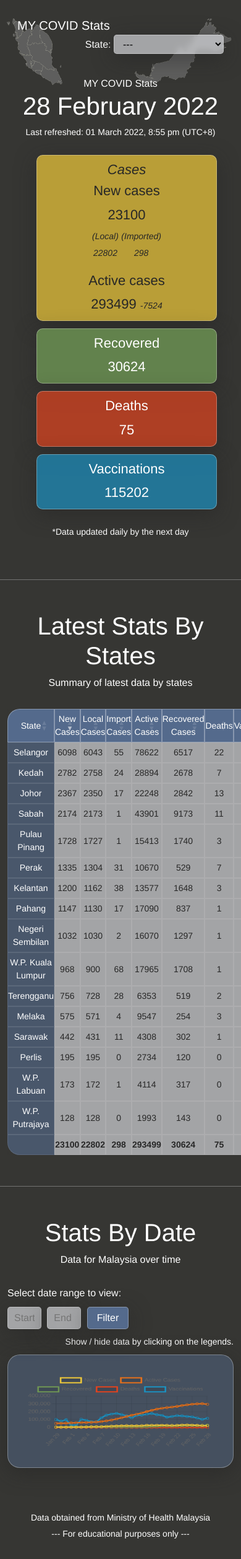
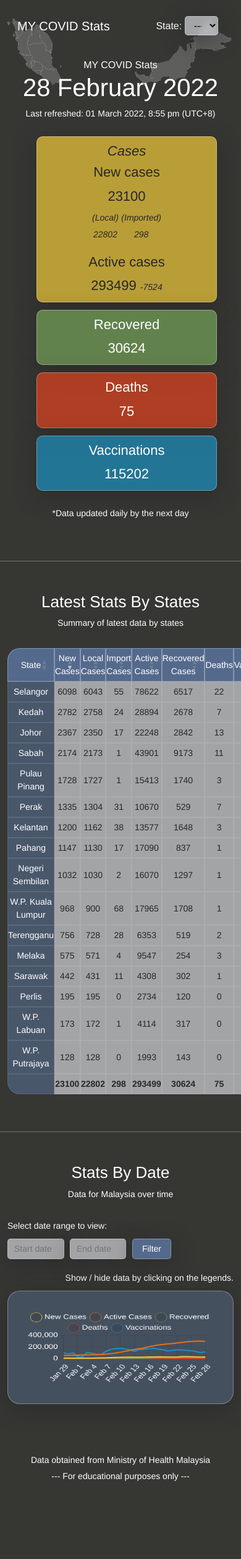
Before and after one commit to graceng-yl/MYCOVIDStats, a PHP site: page / in a window 390 px wide; the page is wider, and only the part inside the window is pictured. Shown: that part at 62% size. After the commit the page ends 2390 px from the top of that part, so only its background shows below. Run offline with PHP 8.4, Linux system fonts and the light colour scheme; some libraries are stand-ins or nearby versions.

Commit message:
minor styling

```diff
--- a/css/style.css
+++ b/css/style.css
@@ -247,7 +247,7 @@ a:hover{
 }
 .middle_section{
     margin-bottom: 50px;
-    padding-bottom: 50px;
+    padding-bottom: 60px;
     border-bottom: var(--c_borderwhite) 1px solid;
 }
 
@@ -263,7 +263,7 @@ a:hover{
 }
 #trend_graph_info{
     text-align: right;
-    margin-top: 10px;
+    margin-top: 20px;
     font-size: var(--font_small);
 }
 #filter_form{
@@ -298,15 +298,8 @@ a:hover{
     outline: 0;
     color: var(--c_fontwhite);
 }
-/*
-#trend_graph > div > div:nth-child(1){
-    margin-top: 2%;
-    margin-bottom: 3%;
-    width: 80%;
-    position: unset !important;
-} */
 #trend_graph{
-    padding: 30px;
+    padding: 50px;
     background-color: rgba(93, 121, 163, 0.4);
     box-shadow: 0 8px 32px 0 var(--c_shadowgrey);
     backdrop-filter: blur( 4px );
@@ -314,42 +307,12 @@ a:hover{
     border-radius: 20px;
     border: 1px solid var(--c_borderwhite);
 }
-/* #trend_graph svg > rect{
-    fill: none;
-    width: 100%;
-}
-#trend_graph svg{
-    width: 100%;
-}
-#trend_graph > div > div:nth-child(1) > div > svg > g:nth-child(5) > g text,
-#trend_graph > div > div:nth-child(1) > div > svg > g:nth-child(4) > g:nth-child(4) > g text,
-#trend_graph > div > div:nth-child(1) > div > svg > g:nth-child(3) > g g text{
-    fill: var(--c_fontwhite);
-    font-style: normal;
-}
-#trend_graph > div > div:nth-child(1) > div > svg > g:nth-child(3) > g:hover{
-    cursor: pointer;
-}
-#trend_graph > div > div:nth-child(1) > div > svg > g:nth-child(5) > g.google-visualization-tooltip > g > text{
-    fill: var(--c_fontblack);
-}
-#trend_graph > div > div:nth-child(1) > div > svg > g:nth-child(5) > g > path{
-    fill: var(--c_fglightblue);
-}
-#trend_graph > div > div:nth-child(1) > div > svg > g:nth-child(4) > rect{
-    stroke: var(--c_fgdarkblue);
-    stroke-opacity: 0.5;
-    stroke-width: 1px;
-}
-.goog-tooltip div{
-    color: var(--c_fontblack);
-} */
 
 
 /* footer */
 footer{
     text-align: center;
-    margin-top: 70px;
+    margin-top: 80px;
     margin-bottom: 30px;
     font-size: var(--font_small);
 }
@@ -365,5 +328,30 @@ footer p{
     }
 }
 @media (max-width: 768px){
-
+    #trend_graph{
+        padding: 30px;
+    }
+    #trend_graph canvas{
+        height: 50%;
+    }
+    .middle_section h1, .bottom_section h1{
+        font-size: var(--font_xlarge);
+    }
+    .middle_section_top p, .bottom_section p{
+        font-size: var(--font_small);
+    }
+    .input_date{
+        width: 25%;
+    }
+    .input_submit, .input_date{
+        font-size: var(--font_small);
+    }
 }
+@media (max-width: 520px){
+    .nav-item{
+        width: 40%;
+    }
+    #state_form_dropdown{
+        width: 50%;
+    }
+}
--- a/index.php
+++ b/index.php
@@ -157,7 +157,6 @@
             <span id='filter_message'>Please select a valid range!</span>
 
             <p id="trend_graph_info">Show / hide data by clicking on the legends.</p>
-            <!-- <div id="trend_graph"></div> -->
             <canvas id="trend_graph"></canvas>
         </div>
     </section>
--- a/js/script.js
+++ b/js/script.js
@@ -2,33 +2,32 @@ function drawChart(){
     chart = new Chart(document.getElementById('trend_graph').getContext('2d'), {
         type: 'line', data: {
             labels: labels.slice(start_date_pos, end_date_pos+1),
-            datasets: [
-            {
+            datasets: [{
                 label: 'New Cases',
                 data: data[0].slice(start_date_pos, end_date_pos+1),
                 borderColor: '#f1ca3a',
-            },
-            {
+                pointRadius: 0,
+            },{
                 label: 'Active Cases',
                 data: data[1].slice(start_date_pos, end_date_pos+1),
                 borderColor: '#e7711b',
-            },
-            {
+                pointRadius: 0,
+            },{
                 label: 'Recovered',
                 data: data[2].slice(start_date_pos, end_date_pos+1),
                 borderColor: '#6f9654',
-            },
-            {
+                pointRadius: 0,
+            },{
                 label: 'Deaths',
                 data: data[3].slice(start_date_pos, end_date_pos+1),
                 borderColor: '#e2431e',
-            },
-            {
+                pointRadius: 0,
+            },{
                 label: 'Vaccinations',
                 data: data[4].slice(start_date_pos, end_date_pos+1),
                 borderColor: '#1c91c0',
-            }
-            ]
+                pointRadius: 0,
+            }]
         },
         options: {
             responsive: true,
@@ -38,21 +37,47 @@ function drawChart(){
                     time: {
                         tooltipFormat: 'd LLL y',
                     },
+                    ticks: {
+                        color: '#ffffff',
+                        font:{
+                            family: "'Helvetica', 'Arial', sans-serif",
+                            size: 16
+                        },
+                    }
                 },
+                y: {
+                    ticks: {
+                        color: '#ffffff',
+                        font:{
+                            family: "'Helvetica', 'Arial', sans-serif",
+                            size: 16
+                        },
+                    }
+                }
             },
             interaction: {
                 intersect: false,
                 mode: 'index',
             },
+            plugins: {
+                legend: {
+                    labels: {
+                        color: '#ffffff',
+                        usePointStyle: true,
+                        font:{
+                            family: "'Helvetica', 'Arial', sans-serif",
+                            size: 16
+                        },
+                    },
+                }
+            }
         }
     });
 }
 
 function addrows(start_date, end_date){
     for(var record=0; record<labels.length; record++){
-        // console.log(labels[record], start_date);
         if (+labels[record] === +start_date){
-
             start_date_pos = record;
         }
         if (+labels[record] === +end_date){
--- a/pages/header.php
+++ b/pages/header.php
@@ -14,7 +14,7 @@
         <link rel="icon" href="content/icon.png">
 
         <script src="https://ajax.googleapis.com/ajax/libs/jquery/3.5.1/jquery.min.js"></script>
-        <script src="https://www.gstatic.com/charts/loader.js"></script>
+        <!-- <script src="https://www.gstatic.com/charts/loader.js"></script> -->
         <script src="https://cdn.jsdelivr.net/npm/chart.js"></script>
         <script src="https://cdn.jsdelivr.net/npm/chartjs-adapter-date-fns/dist/chartjs-adapter-date-fns.bundle.min.js"></script>
         <script src="https://cdn.datatables.net/1.11.4/js/jquery.dataTables.js"></script>
```
